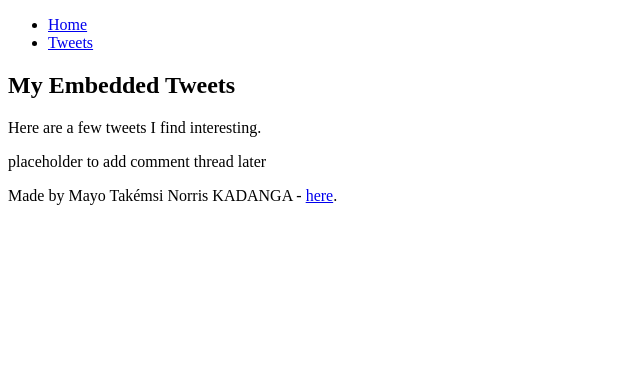
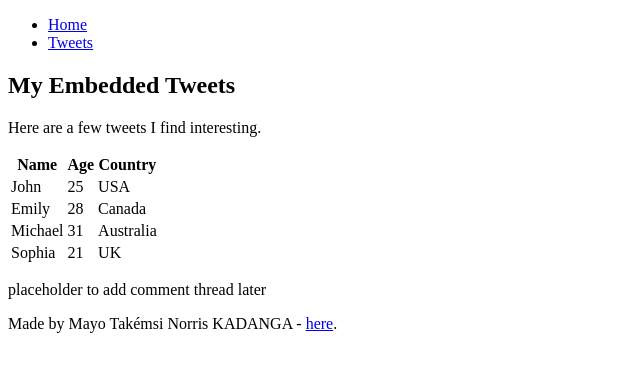
Before and after one commit to mayonorris/My_First_Portfolio, a plain HTML site: page html_basic/tweets.html in a window 1280 px wide. Shown: the whole page, without its empty margins (0-640 px from the left). Drawn offline with Linux system fonts and the light colour scheme.

Commit message:
adding table

```diff
--- a/html_basic/tweets.html
+++ b/html_basic/tweets.html
@@ -24,6 +24,36 @@
         <a href="https://savanna.alxafrica.com/rltoken/rM0nwiMGbeSmO7S-MVbIrQ"></a>
       </blockquote>
       <script async src="https://platform.twitter.com/widgets.js" charset="utf-8"></script>
+      <table>
+        <tr>
+            <th>Name</th>
+
+            <th>Age</th>
+
+            <th>Country</th>
+        </tr>
+        <tr>
+            <td>John</td>
+            <td>25</td>
+            <td>USA</td>
+        </tr>
+        <tr>
+            <td>Emily</td>
+            <td>28</td>
+            <td>Canada</td>
+        </tr>
+        <tr>
+            <td>Michael</td>
+            <td>31</td>
+            <td>Australia</td>
+        </tr>
+        <tr>
+            <td>Sophia</td>
+            <td>21</td>
+            <td>UK</td>
+        </tr>
+      </table>
+
     </article>
 
     <aside>
```
